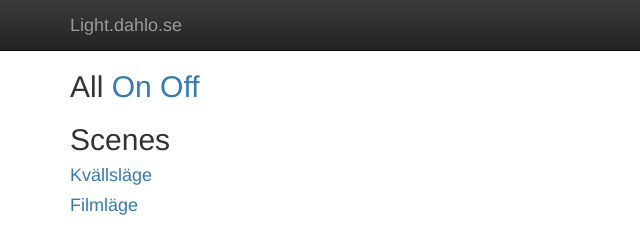
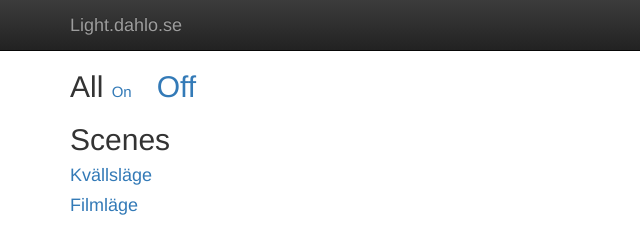
Before and after one commit to dahlo/light, a plain HTML site: page index.html in a window 1280 px wide. Shown: the top 233 px of the page, 0-640 px from the left. Drawn offline with Linux system fonts and the light colour scheme.

Commit message:
Changed all on size

```diff
--- a/index.html
+++ b/index.html
@@ -94,7 +94,7 @@
           <p><a onclick="createCORSRequest('//192.168.1.68:8080/json.htm?type=command&param=switchlight&idx=42&switchcmd=Set Level&level=20')">20%</a>&nbsp;&nbsp;&nbsp;&nbsp;<a onclick="createCORSRequest('//192.168.1.68:8080/json.htm?type=command&param=switchlight&idx=42&switchcmd=Set Level&level=50')">50%</a>&nbsp;&nbsp;&nbsp;&nbsp;<a onclick="createCORSRequest('//192.168.1.68:8080/json.htm?type=command&param=switchlight&idx=42&switchcmd=Set Level&level=100')">100%</a></p>
 -->
 
-          <h2>All <a onclick="createCORSRequest('http://192.168.1.16:3480/data_request?SceneNum=3&action=RunScene&output_format=json&serviceId=urn%3Amicasaverde-com%3AserviceId%3AHomeAutomationGateway1&id=lu_action')">On</a> <a onclick="createCORSRequest('http://192.168.1.16:3480/data_request?SceneNum=2&action=RunScene&output_format=json&serviceId=urn%3Amicasaverde-com%3AserviceId%3AHomeAutomationGateway1&id=lu_action')">Off</a></h2>
+          <h2>All <a style="font-size:50%" onclick="createCORSRequest('http://192.168.1.16:3480/data_request?SceneNum=3&action=RunScene&output_format=json&serviceId=urn%3Amicasaverde-com%3AserviceId%3AHomeAutomationGateway1&id=lu_action')">On</a>&nbsp &nbsp<a onclick="createCORSRequest('http://192.168.1.16:3480/data_request?SceneNum=2&action=RunScene&output_format=json&serviceId=urn%3Amicasaverde-com%3AserviceId%3AHomeAutomationGateway1&id=lu_action')">Off</a></h2>
 
           <h2>Scenes</h2>
 
```
